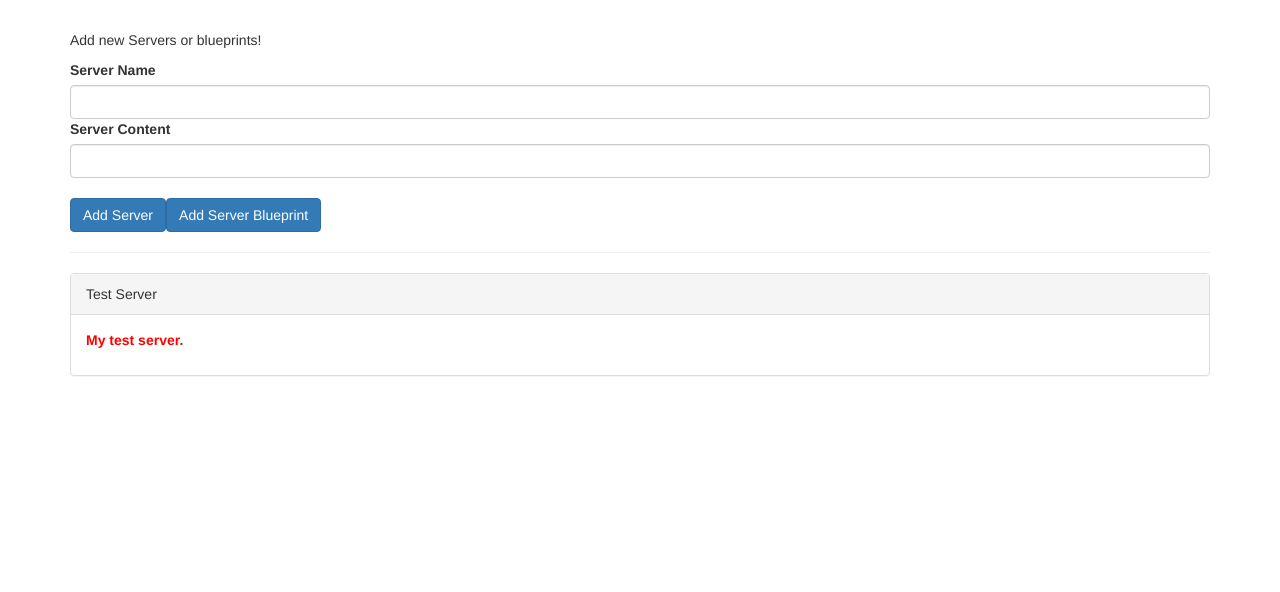
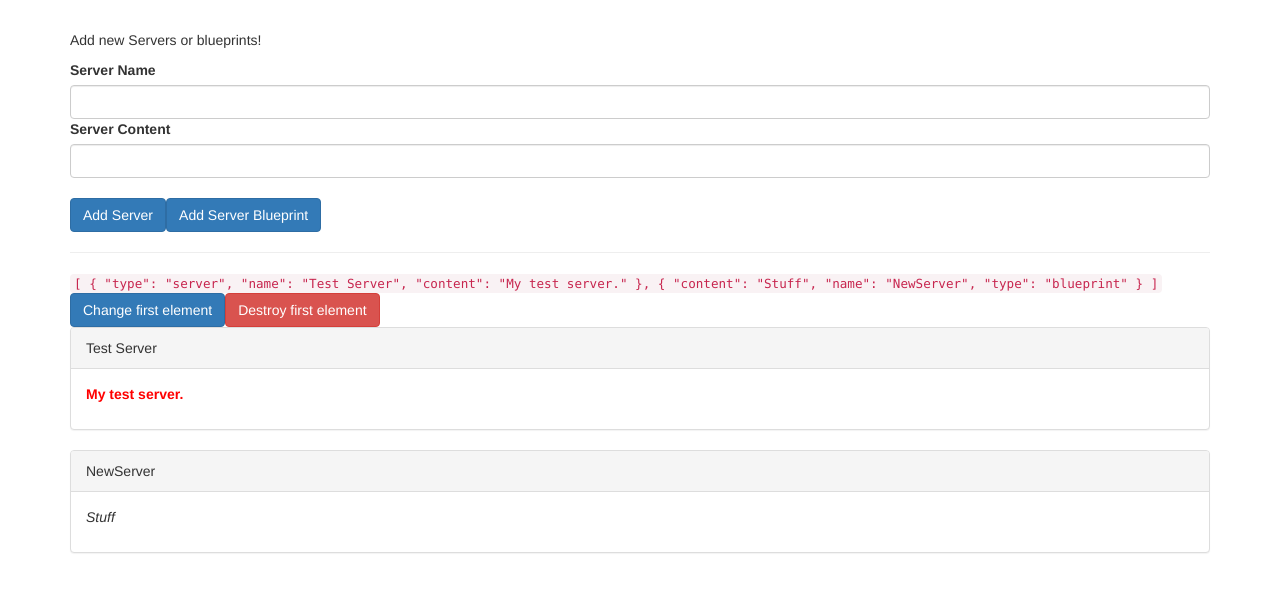
Before and after one commit to ashwingairola/ng-components-and-databinding, an Angular app: page / in a window 1280 px wide. Shown: the top 592 px of the page. Built offline with nearby package versions, Linux system fonts and the light colour scheme.

Commit message:
78. Seeing Lifecycle Hooks in Action

```diff
--- a/src/app/app.component.html
+++ b/src/app/app.component.html
@@ -4,18 +4,39 @@
 		(bpCreated)="onBlueprintAdded($event)"
 	></app-cockpit>
 	<hr />
+	<code>{{ serverElements | json }}</code>
 	<div class="row">
 		<div class="col-xs-12">
+			<button class="btn btn-primary" (click)="onChangeFirst()">
+				Change first element
+			</button>
+			<button class="btn btn-danger" (click)="onDestroyFirst()">
+				Destroy first element
+			</button>
+			<!-- <app-server-element [srvElement]="serverElements[0]">
+				<p>
+					<strong
+						*ngIf="serverElements[0].type === 'server'"
+						style="color: red"
+						>{{ serverElements[0].content }}</strong
+					>
+					<em *ngIf="serverElements[0].type === 'blueprint'">{{
+						serverElements[0].content
+					}}</em>
+				</p>
+			</app-server-element> -->
 			<app-server-element
 				*ngFor="let element of serverElements"
 				[srvElement]="element"
-				><p>
+				[name]="element.name"
+			>
+				<p>
 					<strong *ngIf="element.type === 'server'" style="color: red">{{
 						element.content
 					}}</strong>
 					<em *ngIf="element.type === 'blueprint'">{{ element.content }}</em>
-				</p></app-server-element
-			>
+				</p>
+			</app-server-element>
 		</div>
 	</div>
 </div>
--- a/src/app/app.component.ts
+++ b/src/app/app.component.ts
@@ -1,4 +1,4 @@
-import { Component } from '@angular/core';
+import { Component, OnChanges, SimpleChanges } from '@angular/core';
 import { EServerType, IServer, IServerAddData } from '@app-models';
 
 @Component({
@@ -6,14 +6,23 @@ import { EServerType, IServer, IServerAddData } from '@app-models';
 	templateUrl: './app.component.html',
 	styleUrls: ['./app.component.css']
 })
-export class AppComponent {
+export class AppComponent implements OnChanges {
 	serverElements: IServer[] = [
 		{
 			type: EServerType.SERVER,
 			name: 'Test Server',
 			content: 'My test server.'
+		},
+		{
+			content: 'Stuff',
+			name: 'NewServer',
+			type: EServerType.BLUEPRINT
 		}
 	];
+
+	ngOnChanges(changes: SimpleChanges) {
+		console.log('AppComponent ngOnChanges:', changes);
+	}
 
 	onServerAdded(serverData: IServerAddData) {
 		this.serverElements.push({
@@ -30,4 +39,30 @@ export class AppComponent {
 			content: serverData.serverContent
 		});
 	}
+
+	onChangeFirst() {
+		// this.serverElements = [
+		// 	...this.serverElements,
+		// 	{
+		// 		content: 'Stuff',
+		// 		name: 'NewServer',
+		// 		type: EServerType.BLUEPRINT
+		// 	}
+		// ];
+		// this.serverElements.push({
+		// 	content: 'Stuff',
+		// 	name: 'NewServer',
+		// 	type: EServerType.BLUEPRINT
+		// });
+		// this.serverElements[0] = {
+		// 	...this.serverElements[0],
+		// 	name: Math.random().toString()
+		// };
+		// this.serverElements[0].name = Math.random().toString();
+		this.serverElements[0].name = 'Changed';
+	}
+
+	onDestroyFirst() {
+		this.serverElements.splice(0, 1);
+	}
 }
--- a/src/app/server-element/server-element.component.html
+++ b/src/app/server-element/server-element.component.html
@@ -1,5 +1,6 @@
 <div class="panel panel-default">
-	<div class="panel-heading">{{ element.name }}</div>
+	<div class="panel-heading">{{ name }}</div>
+	<!-- <div class="panel-heading">{{ element.name }}</div> -->
 	<div class="panel-body">
 		<ng-content></ng-content>
 	</div>
--- a/src/app/server-element/server-element.component.ts
+++ b/src/app/server-element/server-element.component.ts
@@ -1,16 +1,75 @@
-import { Component, Input, OnInit, ViewEncapsulation } from '@angular/core';
+import {
+	AfterContentChecked,
+	AfterContentInit,
+	AfterViewChecked,
+	AfterViewInit,
+	ChangeDetectionStrategy,
+	Component,
+	DoCheck,
+	Input,
+	OnChanges,
+	OnDestroy,
+	OnInit,
+	SimpleChanges,
+	ViewEncapsulation
+} from '@angular/core';
 import { IServer } from '@app-models';
 
 @Component({
 	selector: 'app-server-element',
 	templateUrl: './server-element.component.html',
 	styleUrls: ['./server-element.component.css'],
+	// changeDetection: ChangeDetectionStrategy.OnPush,
 	encapsulation: ViewEncapsulation.Emulated // None, ShadowDom
 })
-export class ServerElementComponent implements OnInit {
+export class ServerElementComponent
+	implements
+		OnInit,
+		OnChanges,
+		DoCheck,
+		AfterContentInit,
+		AfterContentChecked,
+		AfterViewInit,
+		AfterViewChecked,
+		OnDestroy
+{
 	@Input('srvElement') element!: IServer;
+	@Input() name!: string;
 
-	constructor() {}
+	constructor() {
+		console.log('constructor called');
+	}
 
-	ngOnInit(): void {}
+	ngOnInit(): void {
+		console.log('ngOnInit called');
+	}
+
+	ngOnChanges(changes: SimpleChanges): void {
+		console.log('ngOnChanges called');
+		console.log(changes);
+	}
+
+	ngDoCheck() {
+		console.log('ngDoCheck called');
+	}
+
+	ngAfterContentInit() {
+		console.log('ngAfterContentInit called');
+	}
+
+	ngAfterContentChecked() {
+		console.log('ngAfterContentChecked called');
+	}
+
+	ngAfterViewInit() {
+		console.log('ngAfterViewInit called');
+	}
+
+	ngAfterViewChecked() {
+		console.log('ngAfterViewChecked called');
+	}
+
+	ngOnDestroy() {
+		console.log('ngOnDestroy called');
+	}
 }
```
Also changed, not shown: .eslintrc.json.
